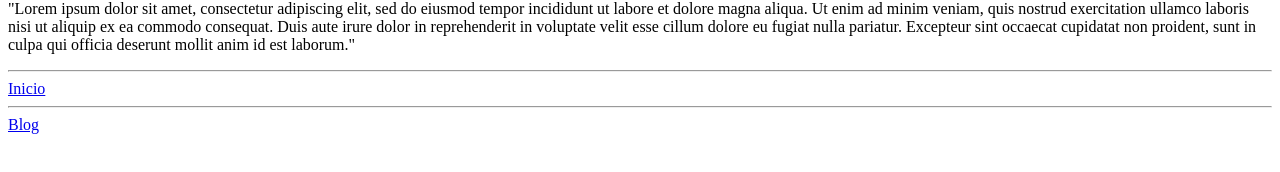
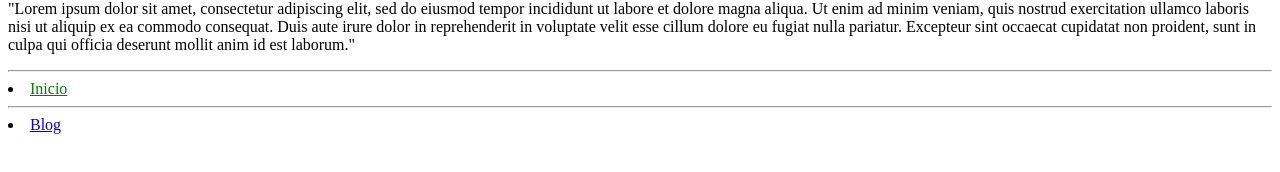
Before and after one commit to ErnestoADP/Vue-seccion5-Rutas, a Vue app: page / in a window 1280 px wide. Shown: the part 138-310 px from the top of the page. Built offline with nearby package versions, Linux system fonts and the light colour scheme.

Commit message:
Routers Links

```diff
--- a/src/App.vue
+++ b/src/App.vue
@@ -3,9 +3,9 @@
       <h1>Seis pasos para trabajar con Rutas</h1>
       <router-view></router-view>
       <hr>
-      <router-link to="/"> Inicio</router-link>
+      <router-link tag="li" exact to="/"> <a>Inicio</a> </router-link>
       <hr>
-      <router-link to="/Blog">Blog</router-link>
+      <router-link tag="li" to="/Blog"><a>Blog</a> </router-link>
 
   </div>
 </template>
@@ -22,5 +22,8 @@ export default {
 </script>
 
 <style>
+.router-link-active a{
+  color:green;
+}
 
 </style>
```
